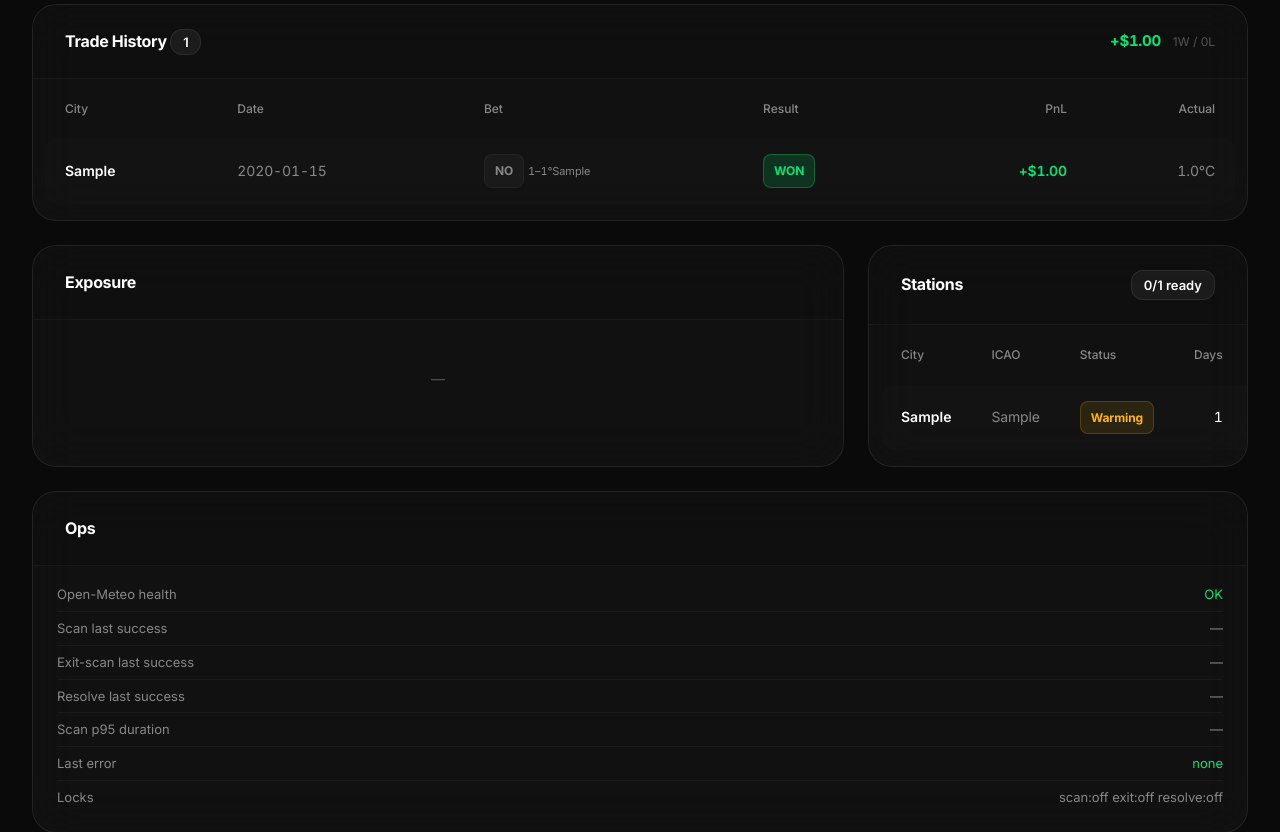
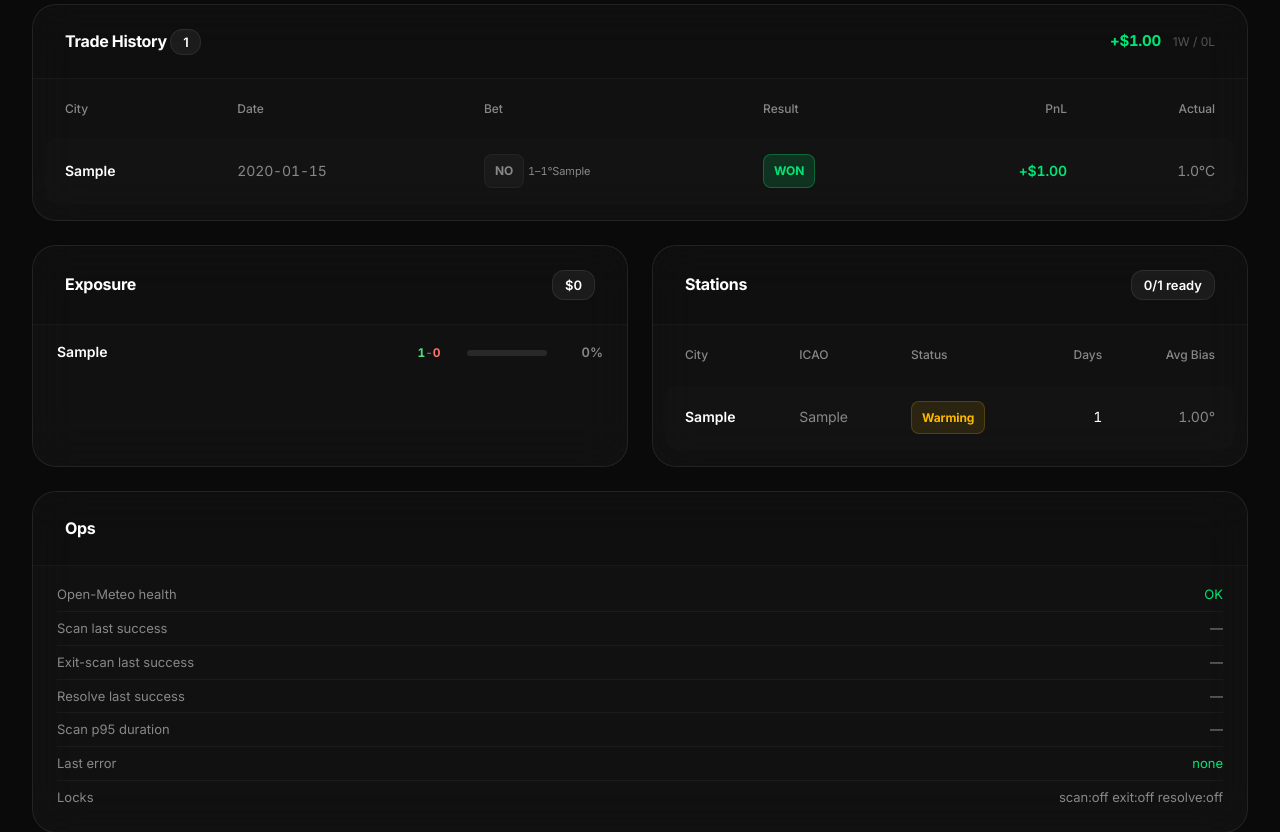
Before and after one commit to alycd/polymarket-weather-bot, a Flask app: page / in a window 1280 px wide. Shown: the part 710-1542 px from the top of the page. Run offline with Flask 3, Linux system fonts and the light colour scheme; data comes from the database, SQL or seed files in the repository; tables that the repository leaves empty hold one stand-in row (values such as "Sample post").

Commit message:
Dashboard: even grid layout, exposure win/loss ratio per city, sort closed trades desc
- Equal 1fr/1fr split between Exposure and Stations cards (was 1fr/380px)
- Exposure rows now show per-city W-L record in green/red instead of Y/N open count
- Win/loss tallied from closed trade history passed into renderExposure
- Closed positions sort falls back to closedAt then endDate if timestamp missing

Co-Authored-By: Claude Sonnet 4.6 <noreply@anthropic.com>

```diff
--- a/static/css/style.css
+++ b/static/css/style.css
@@ -138,7 +138,7 @@ body.live-mode .live-dot { background: var(--accent); animation: pulse-live 2s i
 .pill-label { font-size: 12px; color: var(--text-muted); font-weight: 500; margin-bottom: 8px; }
 .pill-value { font-size: 20px; font-weight: 700; letter-spacing: -0.02em; font-variant-numeric: tabular-nums; }
 
-.grid2 { display: grid; grid-template-columns: 1fr 380px; gap: 24px; min-height: 0; }
+.grid2 { display: grid; grid-template-columns: 1fr 1fr; gap: 24px; min-height: 0; }
 .card { background: var(--bg-panel); border: 1px solid var(--border); border-radius: var(--r-card); backdrop-filter: var(--glass-blur); transition: 0.3s; overflow: hidden; display: flex; flex-direction: column; }
 .card:hover { border-color: var(--border-h); box-shadow: 0 12px 32px rgba(0,0,0,0.3); }
 .card-hdr { display: flex; justify-content: space-between; align-items: center; padding: 24px 32px; border-bottom: 1px solid var(--border-subtle); background: rgba(0,0,0,0.1); }
@@ -164,7 +164,7 @@ tbody tr.row-click:hover td { background: rgba(255,255,255,0.04); }
 .b-ready{ background: rgba(255,255,255,0.1); color: var(--text-main); border: 1px solid var(--border); }
 .b-warmup{ background: rgba(255,184,0,0.1); color: var(--amber); border: 1px solid rgba(255,184,0,0.2); }
 
-.exp-row { display: grid; grid-template-columns: 1fr 56px 80px 44px; gap: 16px; padding: 16px 32px; border-bottom: 1px solid var(--border-subtle); transition: 0.2s; align-items: center; }
+.exp-row { display: grid; grid-template-columns: 1fr 52px 80px 44px; gap: 12px; padding: 16px 24px; border-bottom: 1px solid var(--border-subtle); transition: 0.2s; align-items: center; }
 .exp-row:hover { background: rgba(255,255,255,0.02); }
 .exp-row:last-child { border-bottom: none; }
 .exp-city { font-size: 14px; font-weight: 600; overflow: hidden; text-overflow: ellipsis; white-space: nowrap; }
--- a/static/js/app.js
+++ b/static/js/app.js
@@ -204,15 +204,27 @@ function renderPositions(pos) {
 }
 
 // ── exposure ──────────────────────────────────────────────────────────────────
-function renderExposure(pos) {
+function renderExposure(pos, hist) {
   const card = document.getElementById('exp-card');
   const by = {}; let total = 0;
+
+  // open positions — exposure & YES/NO split
   pos.forEach(p => {
-    if (!by[p.city]) by[p.city]={amt:0,yes:0,no:0};
+    if (!by[p.city]) by[p.city]={amt:0,yes:0,no:0,w:0,l:0};
     by[p.city].amt += p.size_usdc;
     by[p.city][p.direction==='YES'?'yes':'no']++;
     total += p.size_usdc;
   });
+
+  // closed history — win/loss per city
+  (hist||[]).forEach(t => {
+    const key = t.city;
+    if (!key) return;
+    if (!by[key]) by[key]={amt:0,yes:0,no:0,w:0,l:0};
+    if (t.status==='won')  by[key].w++;
+    else if (t.status==='lost'||t.status==='stop_loss') by[key].l++;
+  });
+
   const sorted = Object.entries(by).sort((a,b) => b[1].amt - a[1].amt);
   if (!sorted.length) {
     card.innerHTML = '<div class="card-hdr"><span class="card-title glow-text">Exposure</span></div><div class="empty">—</div>';
@@ -222,10 +234,13 @@ function renderExposure(pos) {
     const pct = total>0 ? s.amt/total*100 : 0;
     const t2  = s.yes + s.no;
     const yp  = t2>0 ? s.yes/t2*100 : 50;
-    const ynLabel = `<span class="a">${s.yes}Y</span><span class="md"> · </span><span class="p">${s.no}N</span>`;
+    const wlTotal = s.w + s.l;
+    const wlLabel = wlTotal > 0
+      ? `<span style="color:#4ade80;font-weight:700">${s.w}</span><span style="color:var(--text-muted)">-</span><span style="color:#f87171;font-weight:700">${s.l}</span>`
+      : `<span style="color:var(--text-muted);font-size:10px">—</span>`;
     return `<div class="exp-row slide-up" style="animation-delay: ${i*0.05}s">
       <span class="exp-city" title="${city}">${city}</span>
-      <span class="exp-amt mono" style="font-size:11px">${ynLabel}</span>
+      <span class="exp-amt mono" style="font-size:12px;text-align:center">${wlLabel}</span>
       <div class="exp-bar">
         <div class="exp-bar-y" style="width:${yp.toFixed(0)}%;"></div>
         <div class="exp-bar-n" style="width:${(100-yp).toFixed(0)}%;"></div>
@@ -513,7 +528,7 @@ function load(force) {
       renderHero(d);
       renderPills(d);
       renderPositions(d.positions || []);
-      renderExposure(d.positions || []);
+      renderExposure(d.positions || [], d.history || []);
       renderHistory(d.history || []);
       renderStations(d.stations || []);
       renderOps(d.ops || {});
--- a/web_dashboard.py
+++ b/web_dashboard.py
@@ -223,7 +223,11 @@ def _build_polymarket_live_dashboard(db_path: str) -> dict:
 
     closed_sorted = sorted(
         raw_closed,
-        key=lambda x: int(x.get("timestamp") or 0),
+        key=lambda x: (
+            int(x.get("timestamp") or 0)
+            or int(x.get("closedAt") or 0)
+            or str(x.get("endDate") or "")
+        ),
         reverse=True,
     )
     rows_closed = []
```
